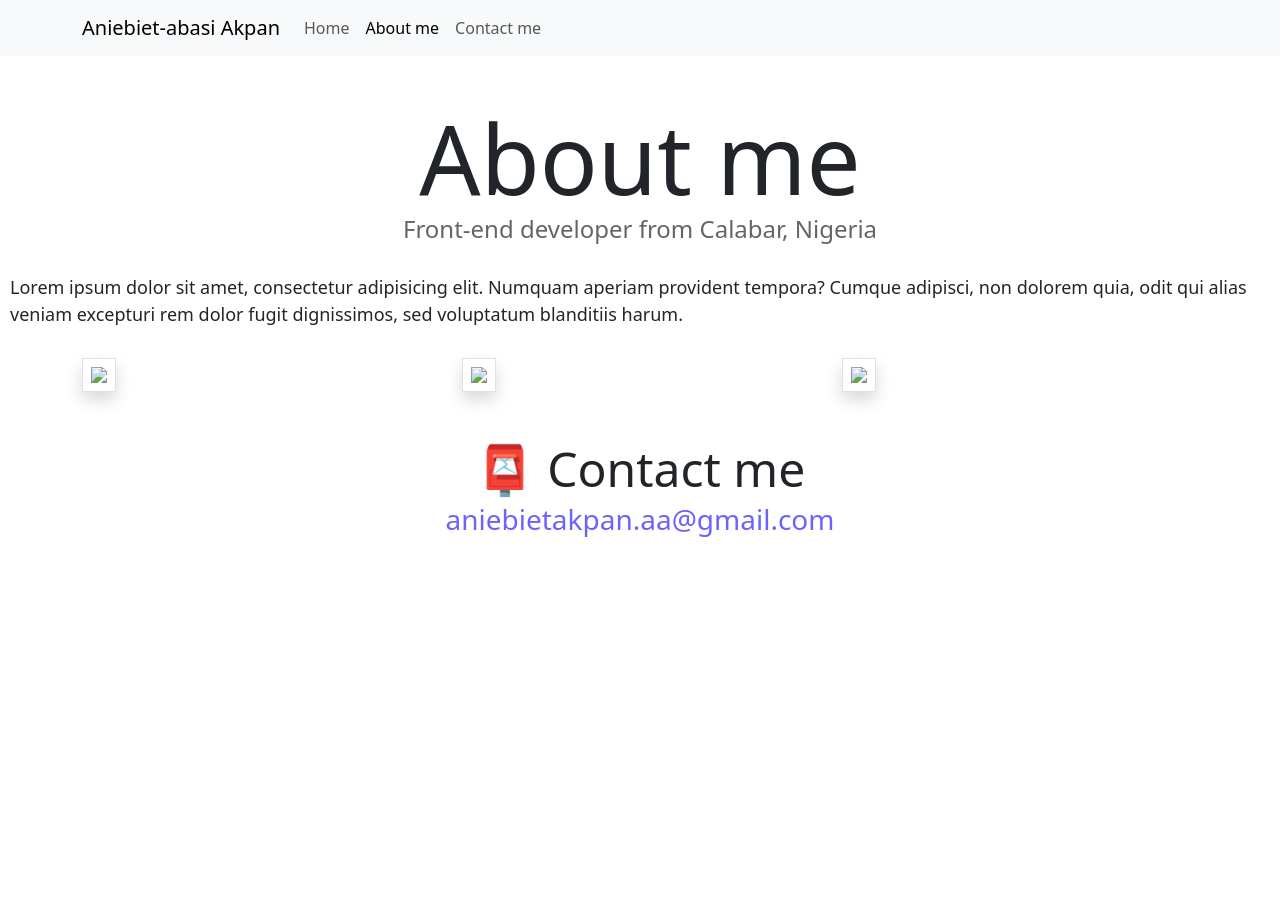
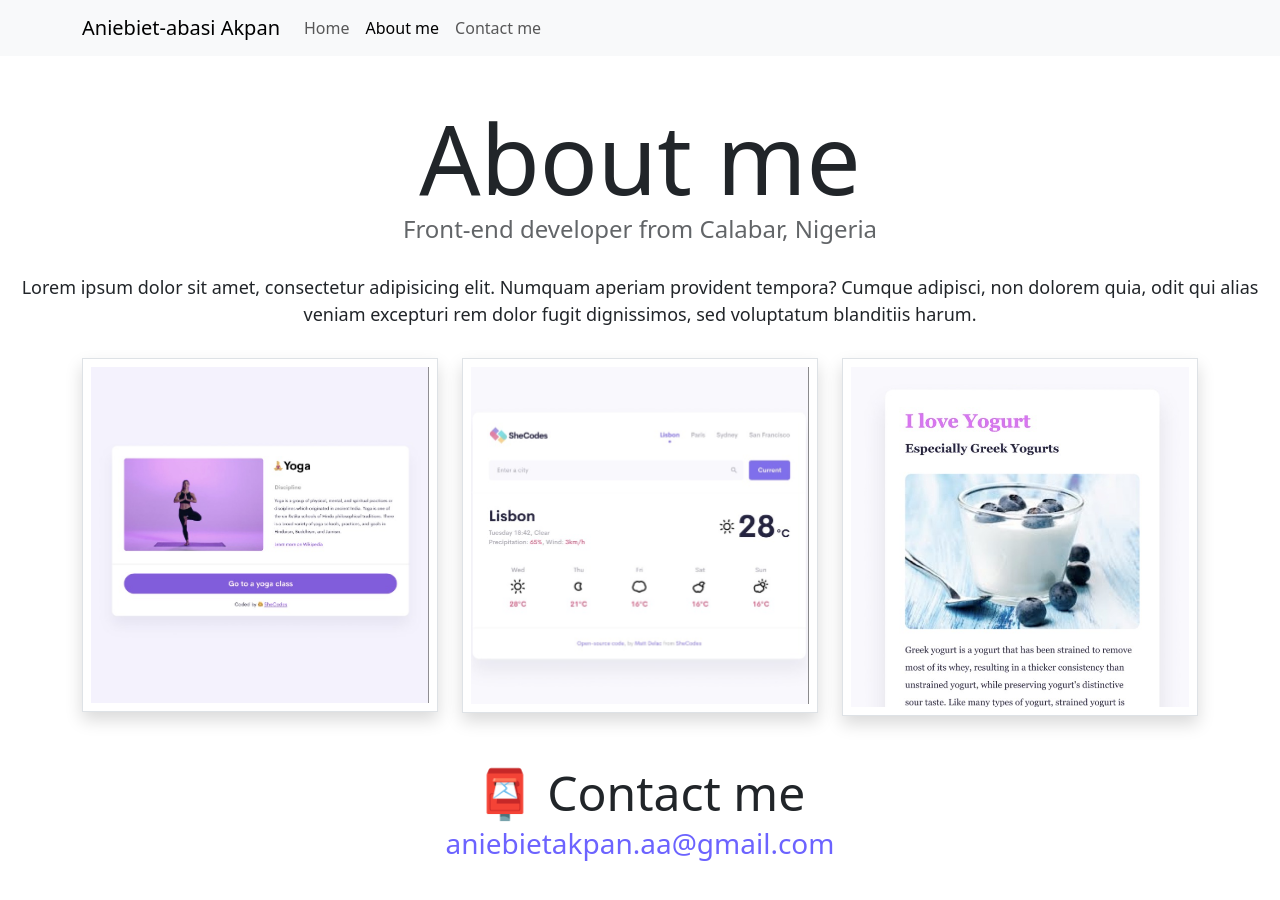
Before and after one commit to Inem19/My-Portfolio, a plain HTML site: page about.html in a window 1280 px wide. Before the commit the page ends 800 px from the top, so only its background shows below. Drawn offline with nearby package versions, Linux system fonts and the light colour scheme.

Commit message:
added images and corrected link pathway

```diff
--- a/about.html
+++ b/about.html
@@ -50,7 +50,7 @@
     </nav>
     <h1 class="text-center">About me</h1>
     <h3 class="text-center">Front-end developer from Calabar, Nigeria</h3>
-    <div class="about-paragraphs">
+    <div class="about-paragraphs text-center">
       <p>
         Lorem ipsum dolor sit amet, consectetur adipisicing elit. Numquam
         aperiam provident tempora? Cumque adipisci, non dolorem quia, odit qui
@@ -61,13 +61,22 @@
     <div class="container">
       <div class="row">
         <div class="col-sm-4">
-          <img src="images/yoga.png" class="img-fluid border shadow p-2" />
+          <img
+            src="/images/Yoga.png.jpeg"
+            class="img-fluid border shadow p-2"
+          />
         </div>
         <div class="col-sm-4">
-          <img src="images/weather.png" class="img-fluid border shadow p-2" />
+          <img
+            src="/images/Weather.png.jpeg"
+            class="img-fluid border shadow p-2"
+          />
         </div>
         <div class="col-sm-4">
-          <img src="images/yogurt.png" class="img-fluid border shadow p-2" />
+          <img
+            src="/images/Yogurt.png.jpeg"
+            class="img-fluid border shadow p-2"
+          />
         </div>
       </div>
     </div>
```
Also changed, not shown: index.html (+3 -3 lines), images/Weather.png.jpeg (added), images/Yoga.png.jpeg (added), images/Yogurt.png.jpeg (added).
